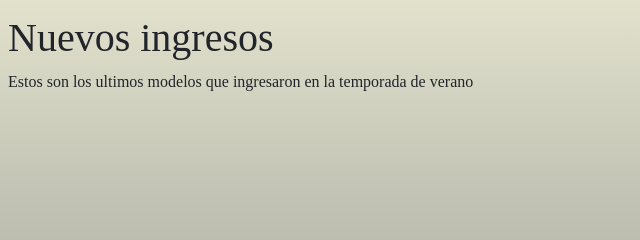
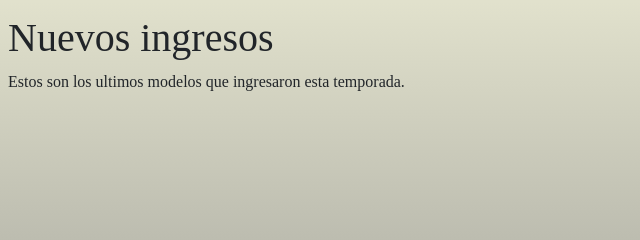
Before and after one commit to Jhere21f/Preentrega2.Rivas, a plain HTML site: page index.html in a window 1280 px wide. Shown: the part 255-495 px from the top of the page, 640-1280 px from the left. Drawn offline with nearby package versions, Linux system fonts and the light colour scheme.

Commit message:
index modificado

```diff
--- a/index.html
+++ b/index.html
@@ -53,7 +53,7 @@
             <div class="col-12 col-lg-6 order-1 order-lg-2">
                 <h1>Nuevos ingresos</h1>
                 <p>
-                    Estos son los ultimos modelos que ingresaron en la temporada de verano
+                    Estos son los ultimos modelos que ingresaron esta temporada.
                 </p>
             </div>
             <div class="col-12 col-lg-6 order-2 order-lg-1 d-flex justify-content-center align-items-center ">
```
